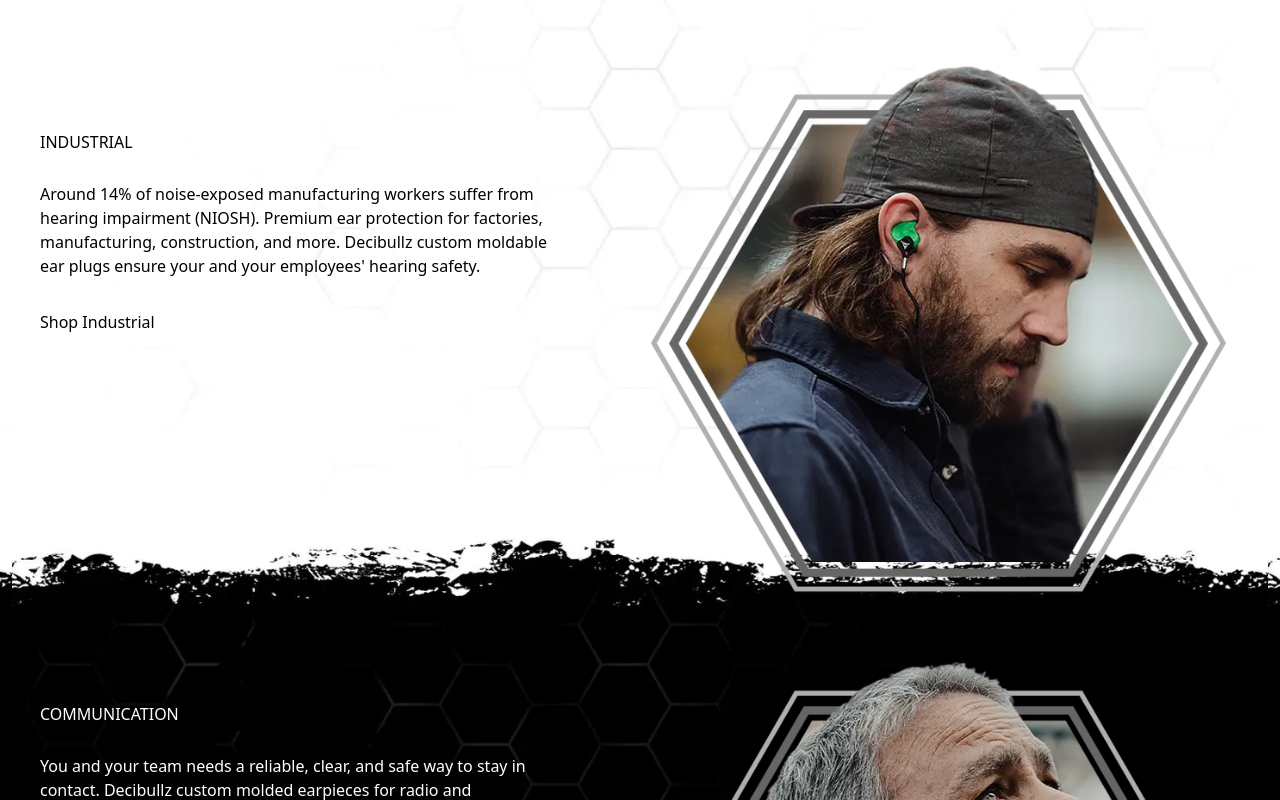
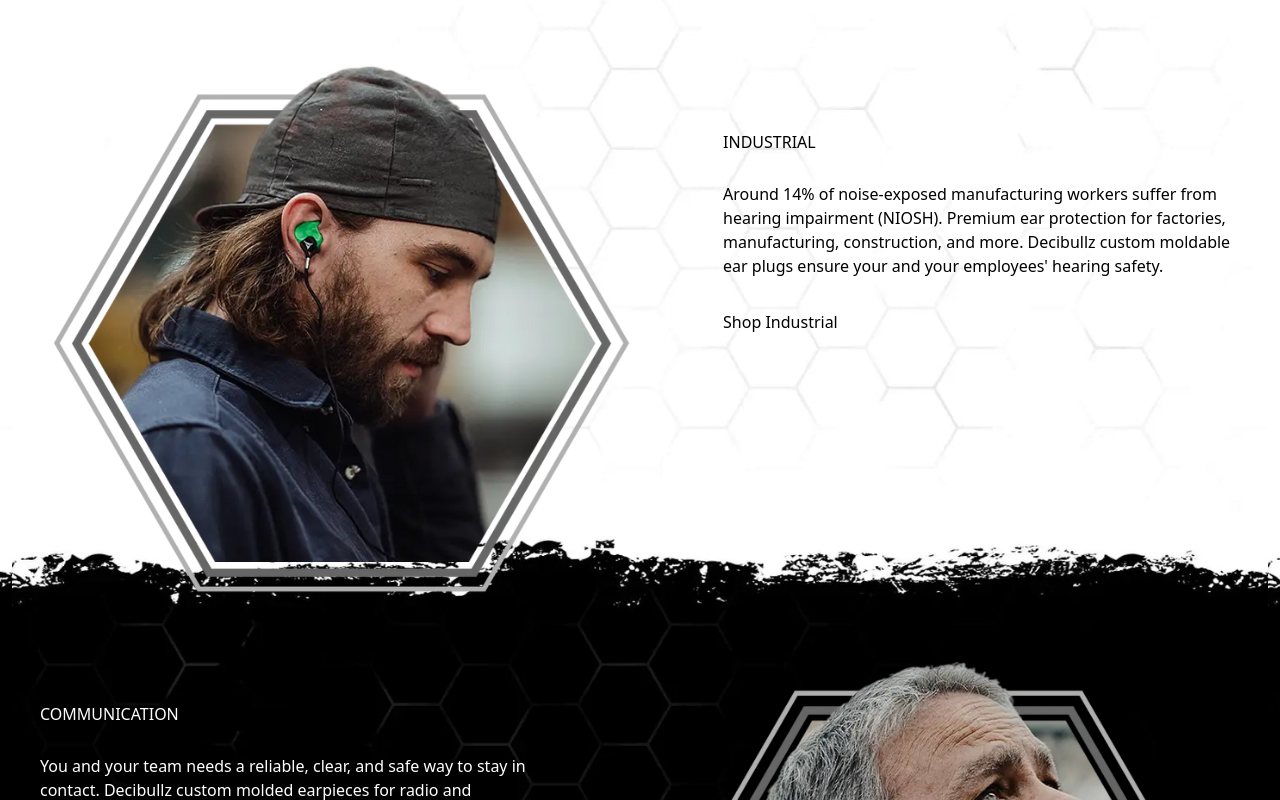
Before and after one commit to Aditya-Thakor/Decibullz, a React (Vite) app: page / in a window 1280 px wide. Shown: the part 4900-5700 px from the top of the page. Built offline with nearby package versions, Linux system fonts and the light colour scheme; no server answers.

Commit message:
banner position fixed.

```diff
--- a/src/components/AdsSection/AdsSection.jsx
+++ b/src/components/AdsSection/AdsSection.jsx
@@ -65,6 +65,8 @@
                     pfp={bnr.pfp}
                     btnText={bnr.btnText}
                     textColor={bnr.textColor}
+                    order={bnr.order}
+                    top={bnr.top}
                 />
                 ))}
 
```
